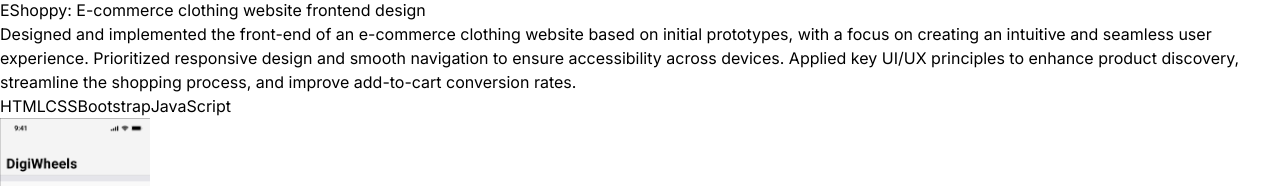
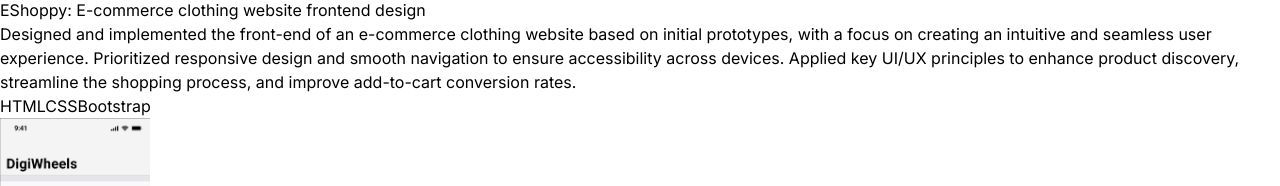
Before and after one commit to NandishDPatel/react-nandish-portfolio, a React (Vite) app: page / in a window 1280 px wide. Shown: the part 2551-2737 px from the top of the page. Built offline with nearby package versions, Linux system fonts and the light colour scheme.

Commit message:
Update index.js
eshoppy project tech desc change

```diff
--- a/src/constants/index.js
+++ b/src/constants/index.js
@@ -111,7 +111,7 @@ export const PROJECTS = [
     width: 350,
     description:
       "Designed and implemented the front-end of an e-commerce clothing website based on initial prototypes, with a focus on creating an intuitive and seamless user experience. Prioritized responsive design and smooth navigation to ensure accessibility across devices. Applied key UI/UX principles to enhance product discovery, streamline the shopping process, and improve add-to-cart conversion rates.",
-    technologies: ["HTML", "CSS", "Bootstrap", "JavaScript"],
+    technologies: ["HTML", "CSS", "Bootstrap"],
   },
   {
     title: "Digiwheels: An iOS mobile application",
```
